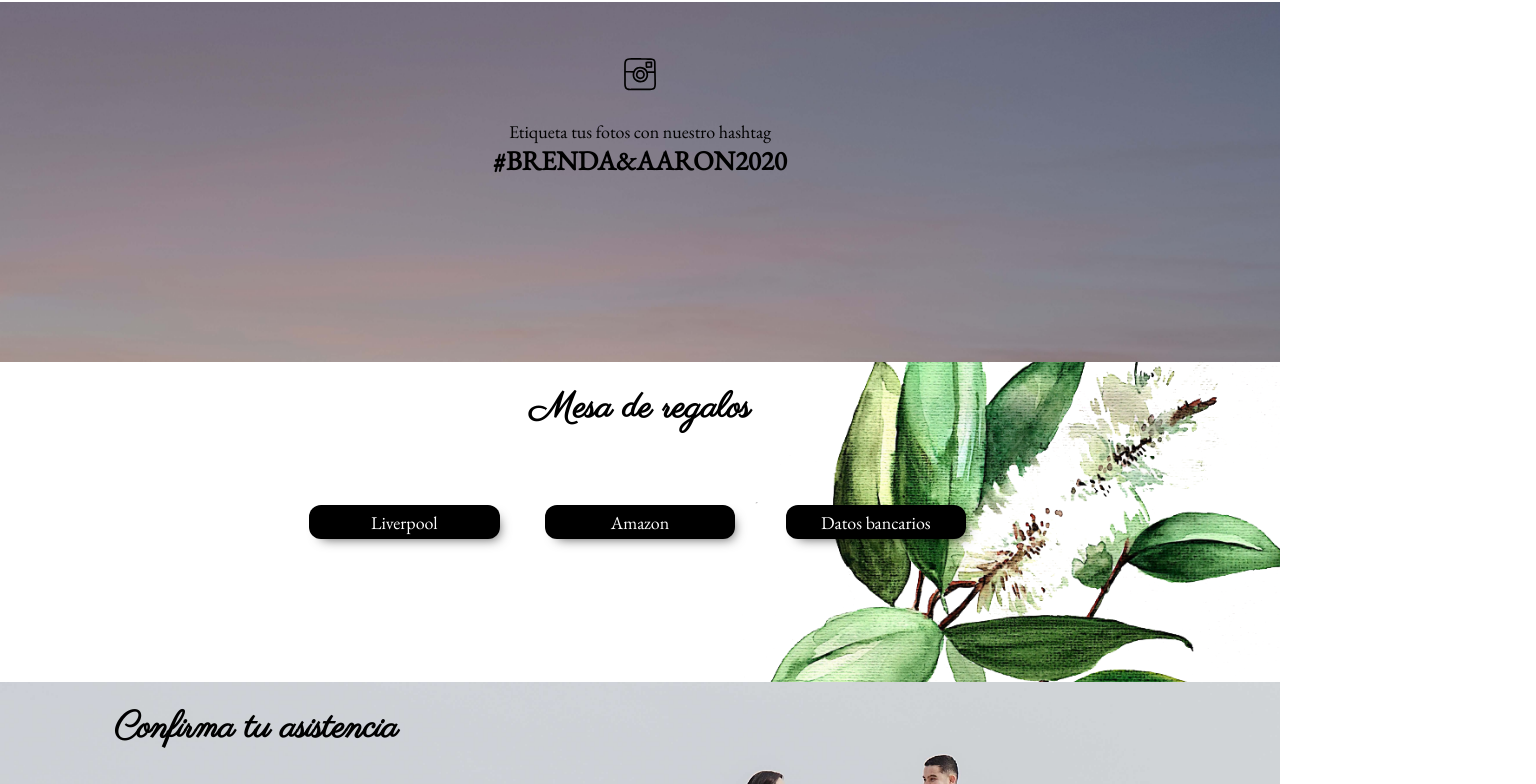
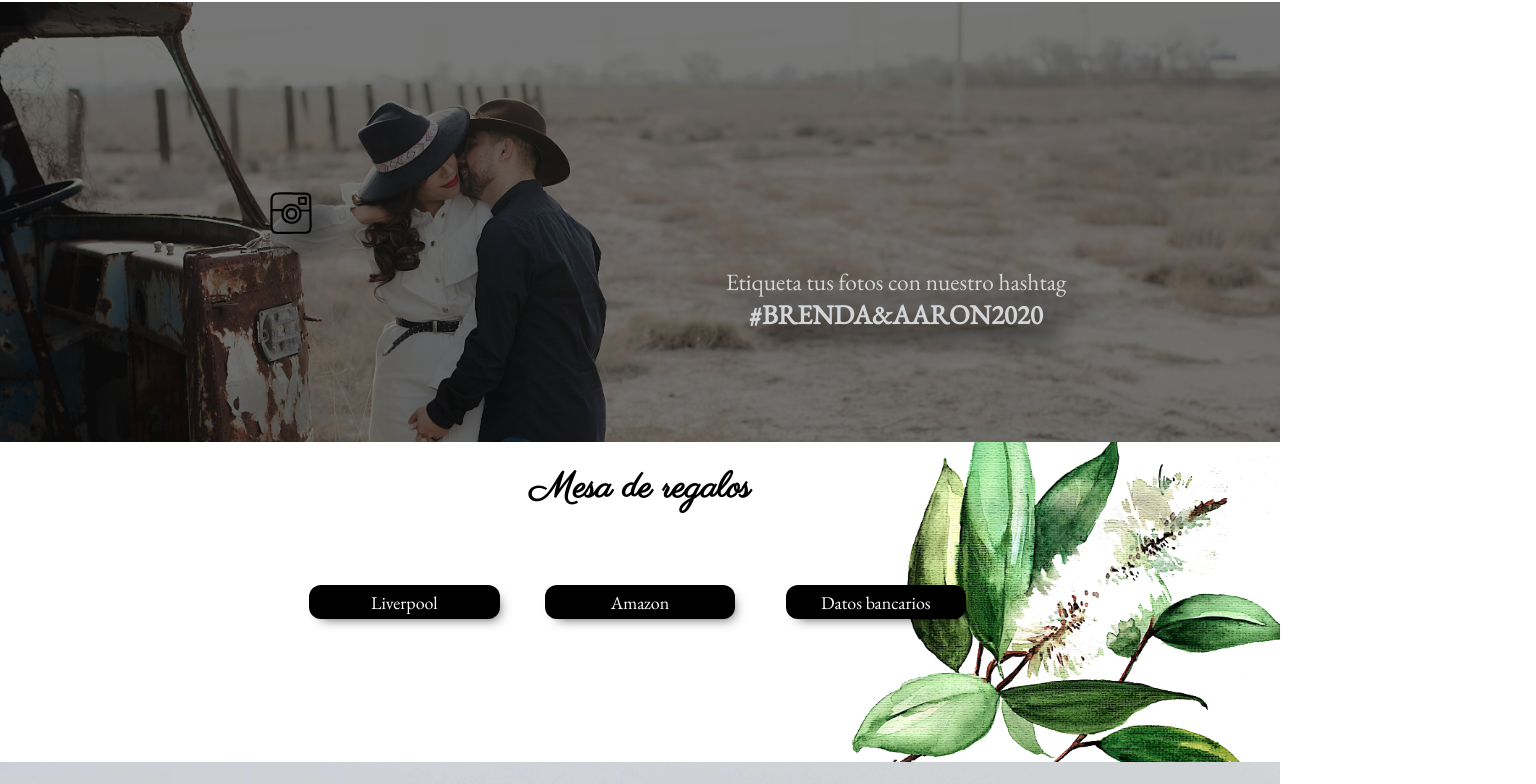
Before and after one commit to nayelyrodarte/Wedding-Rsvp, a React (Create React App) app in the folder client/: page / in a window 1280 px wide. Shown: the part 964-1748 px from the top of the page, 1536 px wide, since content can reach past the window. Built offline with nearby package versions, Linux system fonts and the light colour scheme; the HTML template or start-up script is replaced by a standard one.

Commit message:
Update Instagram container photo w/gradient effect

```diff
--- a/client/src/mobile.css
+++ b/client/src/mobile.css
@@ -123,23 +123,29 @@ form {
 }
 
 .instagram__container {
-  background-image: url('./img/B&A-7.jpg');
+  background-image: linear-gradient(rgba(0, 0, 0, 0.5), rgba(0, 0, 0, 0.5)),
+    url('./img/B&A-76-min.jpg');
   background-repeat: no-repeat;
-  background-position: bottom;
-  background-size: 110%;
+  background-size: cover;
   background-color: #e0e4e3;
-  height: 50vh;
+  color: #d2d6d9;
+  height: 55vh;
   width: 100%;
+}
+
+.instagram__container div {
+  filter: drop-shadow(16px 16px 10px black);
+  position: relative;
+  top: 40%;
+}
+
+.instagram__container img {
+  display: none;
 }
 
 .instagram__container p:last-of-type {
   font-size: 1.5rem;
   font-weight: bold;
-  padding-bottom: 3em;
-}
-
-.instagram__container img {
-  width: 3em;
 }
 
 .itinerary__container {
--- a/client/src/screen.css
+++ b/client/src/screen.css
@@ -13,12 +13,17 @@
   body form {
     position: relative;
     width: 50%;
-    left: -5%;
+    left: -3%;
     top: 5%;
   }
 
   .btn {
     padding: 0;
+  }
+
+  .filter {
+    filter: invert(100%) sepia(0%) saturate(6700%) hue-rotate(285deg)
+      brightness(105%) contrast(110%);
   }
 
   .form__container.form__container {
@@ -42,7 +47,7 @@
   }
 
   .form__container.form__container h2 {
-    left: -30%;
+    left: -28%;
     position: relative;
   }
 
@@ -56,7 +61,7 @@
 
   body .gifts__container {
     height: 40vh;
-    background-size: 30em;
+    background-size: 25em;
     background-position: right;
   }
 
@@ -82,12 +87,17 @@
 
   .instagram__container.instagram__container {
     background-size: cover;
-    background-position: center;
-    height: 45vh;
   }
 
   .instagram__container.instagram__container img {
-    padding-top: 2.5em;
+    display: block;
+    width: 3em;
+  }
+
+  .instagram__container div {
+    top: 15%;
+    left: 20%;
+    font-size: 1.3em;
   }
 
   .itinerary__container.itinerary__container {
```
Also changed, not shown: client/src/img/B&A-76-min.jpg (added).
